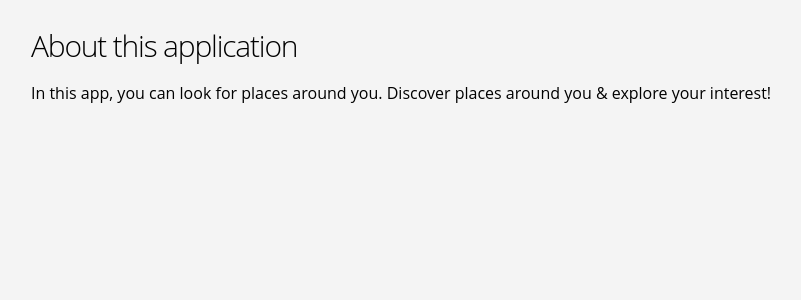
After one commit to nickhalden/learning-flask, a Flask app: page /about in a window 1280 px wide. The commit adds this page. Shown: the top 300 px of the page, without its empty margins (109-910 px from the left). Run offline with Flask 2, Linux system fonts and the light colour scheme.

Commit message:
about page added

```diff
--- a/routes.py
+++ b/routes.py
@@ -4,9 +4,12 @@ app = Flask(__name__)
 
 
 @app.route('/')
-def hello_world():
+def index():
     return render_template('index.html')
 
+@app.route('/about')
+def about():
+    return render_template('about.html')
 
 if __name__ == '__main__':
     app.run(debug=True)
--- /dev/null
+++ b/templates/about.html
@@ -0,0 +1,14 @@
+{% extends 'layout.html' %}
+
+{% block content %}
+
+    <main class="about-section">
+    <div class="container">
+        <h2> About this application</h2>
+        <p>In this app, you can look for places around you.
+        Discover places around you & explore your
+        interest!</p>
+    </div>
+    </main>
+
+{% endblock %}
--- a/templates/index.html
+++ b/templates/index.html
@@ -6,10 +6,10 @@
     <main class="hero-section">
         <div class="container">
 
-            <div class="section-container">
+            <div class="section-content">
                 <h2> Discover places near you</h2>
                 <a href="#" class="btn-primary">Sign Up</a>
-                <a href="#" class="btn-secondary">Learn More</a>
+                <a href="{{ url_for('about')}}" class="btn-secondary">Learn More</a>
             </div>
 
             <div class="section-device">
```
